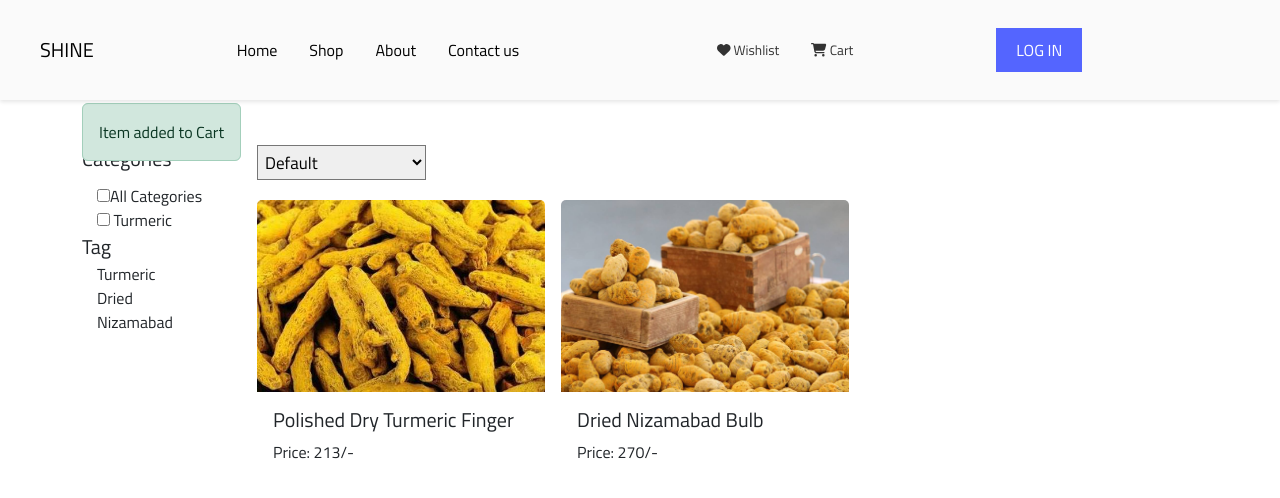
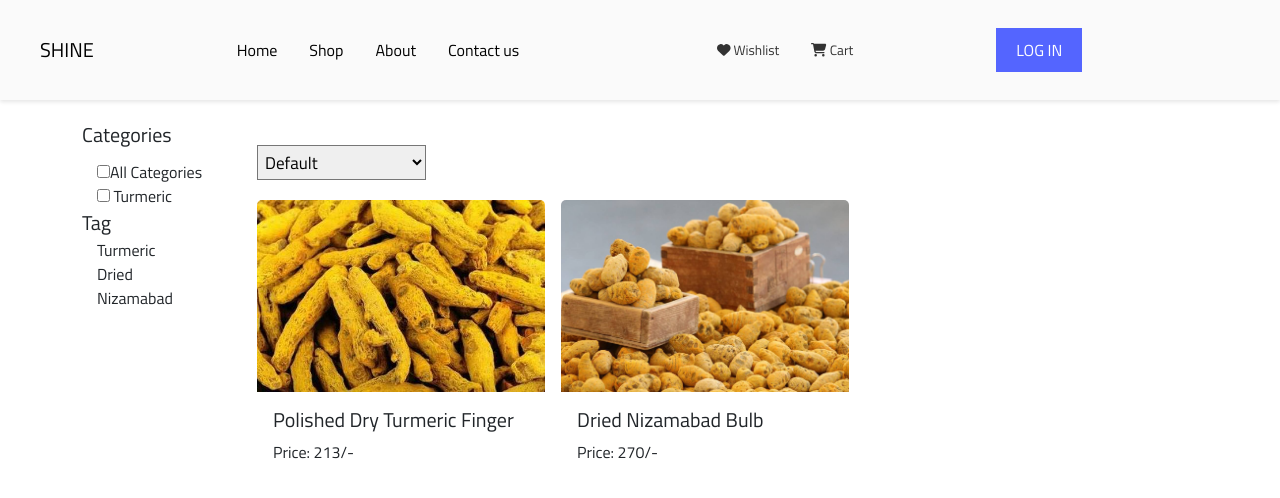
Before and after one commit to razeemarc/Ecommerce-website, a React (Create React App) app: page /shop in a window 1280 px wide. Shown: the top 498 px of the page. Built offline with nearby package versions, Linux system fonts and the light colour scheme.

Commit message:
Update Shop.jsx

```diff
--- a/src/Pages/Shop.jsx
+++ b/src/Pages/Shop.jsx
@@ -43,9 +43,7 @@ function Shop() {
     <Navbar/>
       <div className="container" style={{marginTop: "120px"}}>
         <div style={{ width: "175px" }}>
-        {alert && (
-          <span className="alert alert-success">Item added to Cart</span>
-        )}
+
           {/*Category Section */}
           <div className="categorySection-container">
             <div>
```
